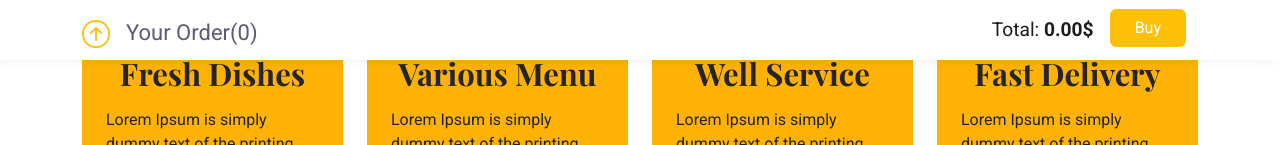
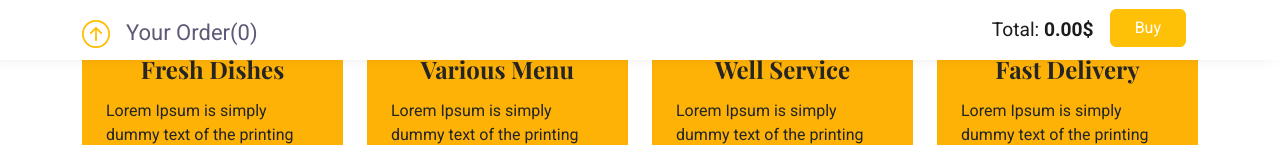
Before and after one commit to Tolea01/FoodLab-Frontend, a React (Create React App) app in the folder foodlab/: page /about in a window 1280 px wide. Shown: the part 740-885 px from the top of the page. Built offline with nearby package versions, Linux system fonts and the light colour scheme.

Commit message:
code review

```diff
--- a/foodlab/src/assets/styles/menu-options-section.css
+++ b/foodlab/src/assets/styles/menu-options-section.css
@@ -37,7 +37,7 @@
 .option-card-title {
   color: #252525;
   font-family: playfair display, Sans-serif;
-  font-size: 31px;
+  font-size: 24px;
   font-weight: 600;
 }
 
```
